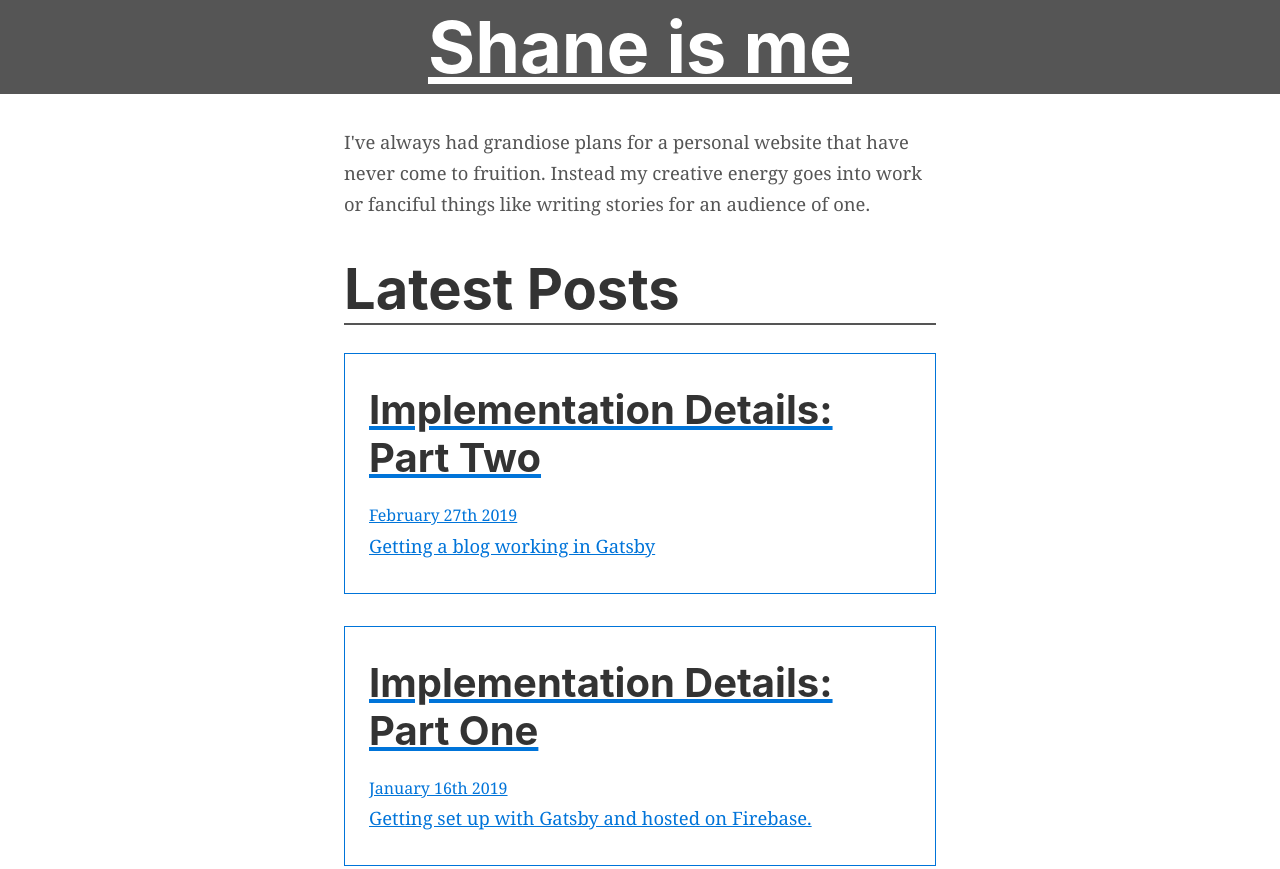
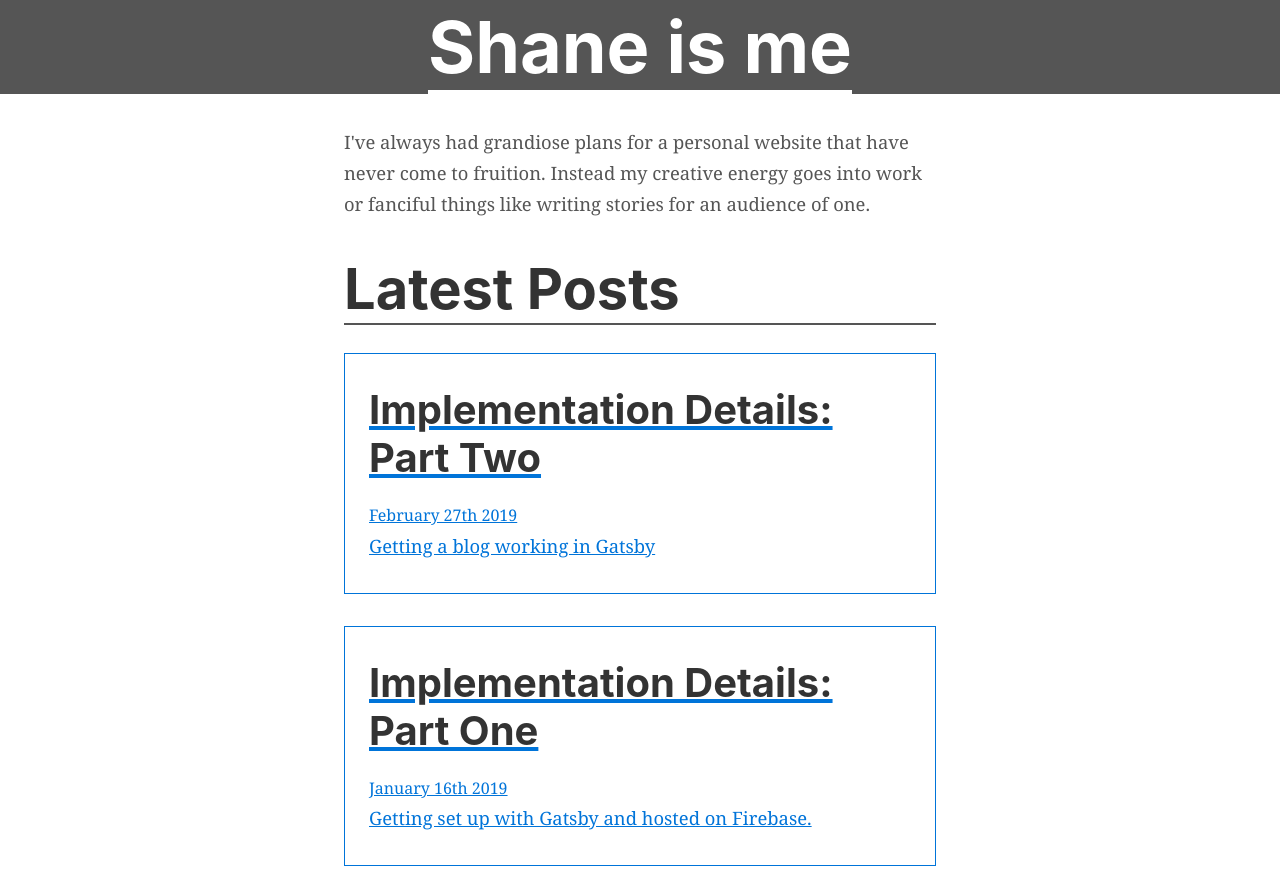
Before and after one commit to drainpip/shaneis.me-v2, a Gatsby site: page / in a window 1280 px wide. Shown: the top 869 px of the page. Built offline with nearby package versions, Linux system fonts and the light colour scheme; Gatsby itself is replaced by a stand-in of ours.

Commit message:
Restyle header link

```diff
--- a/src/components/header.js
+++ b/src/components/header.js
@@ -16,13 +16,13 @@ const headerHeading = css`
 `
 
 const headerLink = css`
-  border-bottom-width: 5px;
   color: #fff;
+  border-bottom: 5px solid;
+  text-decoration: none;
   &:visited {
     color: #fff;
   }
   &:hover {
-    border-bottom-color: #555;
     color: rgba(255, 255, 255, 0.8);
   }
 `
```
